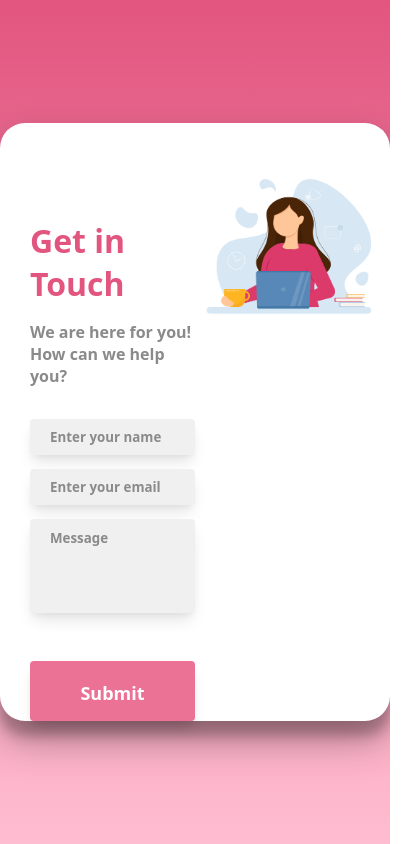
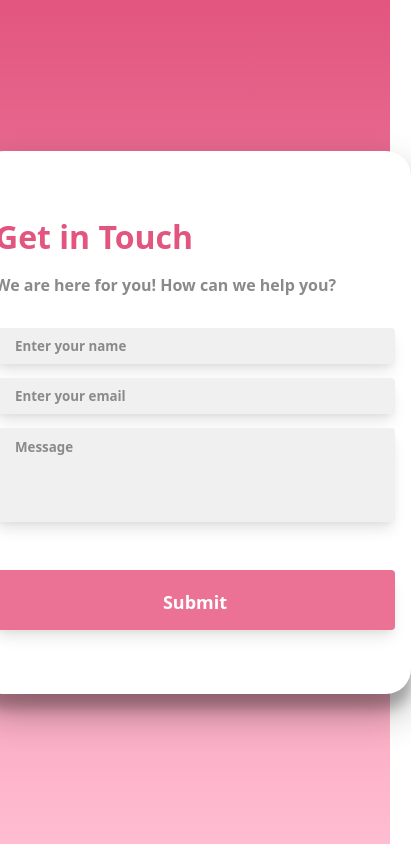
Before and after one commit to GisellyPereira/send-email, a React (Create React App) app: page / in a window 390 px wide. Shown: the whole page, 411 px wide, since content can reach past the window. Built offline with nearby package versions, Linux system fonts and the light colour scheme.

Commit message:
colocando responsividade

```diff
--- a/src/App.css
+++ b/src/App.css
@@ -17,6 +17,7 @@
 .img{
   float: left;
   width: 50%;
+  padding: 0rem 30px 0px 0px;
 
 }
 .part-right{
@@ -111,3 +112,42 @@
   background-color: #c04a6e;
   transform: scale(1.01);
 }
+
+@media (max-width: 1180px) {
+  .part-right{
+    width: 100%;
+    padding: 6rem;
+  }
+  .title{
+    margin-bottom: 1rem;
+  }
+  .form{
+    width: 400px;
+  }
+  .img{
+    display: none;
+  }
+
+}
+@media (max-width: 670px) {
+  .part-right{
+    padding: 3rem;
+  }
+
+}
+@media (max-width: 525px) {
+  .part-right{
+    padding: 2rem;
+    margin-top: 2rem;
+    margin-bottom: 2rem;
+  }
+
+}
+@media (max-width: 500px) {
+  .part-right{
+    padding: 1rem;
+    margin-top: 3rem;
+    margin-bottom: 3rem;
+  }
+
+}
```
